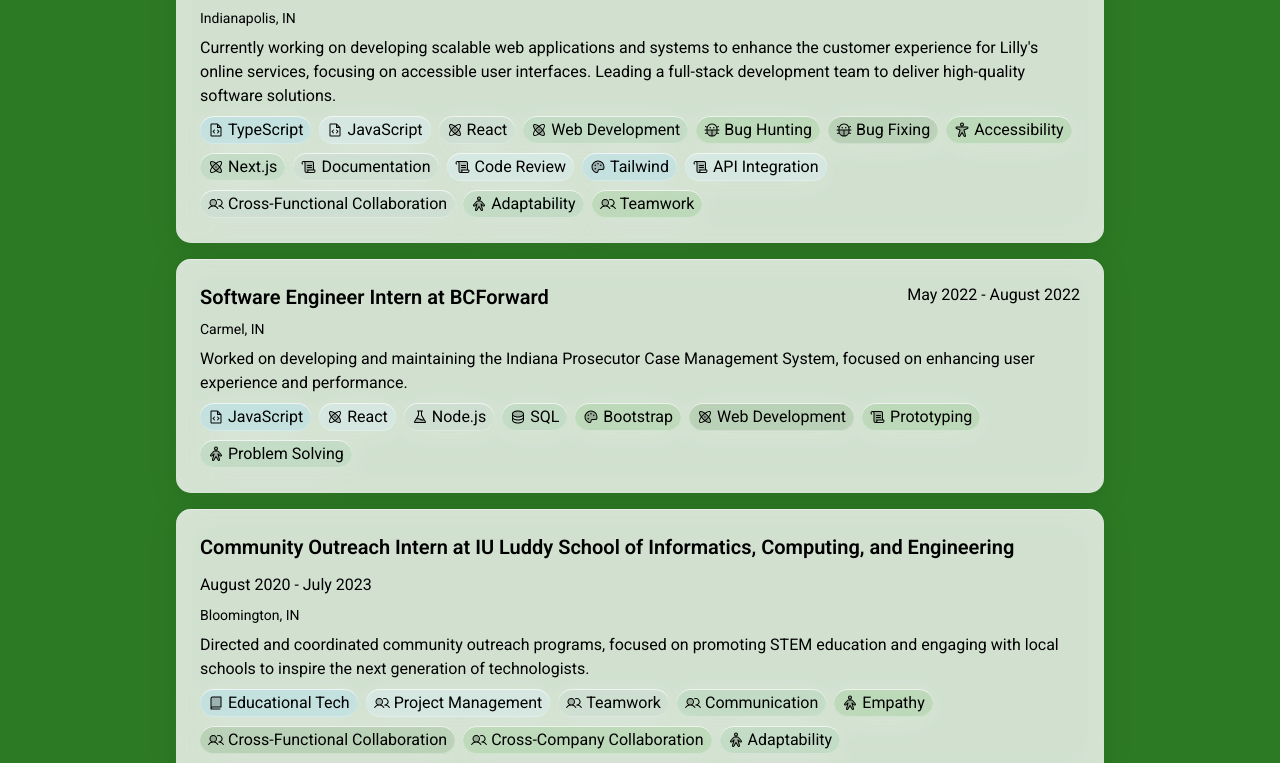
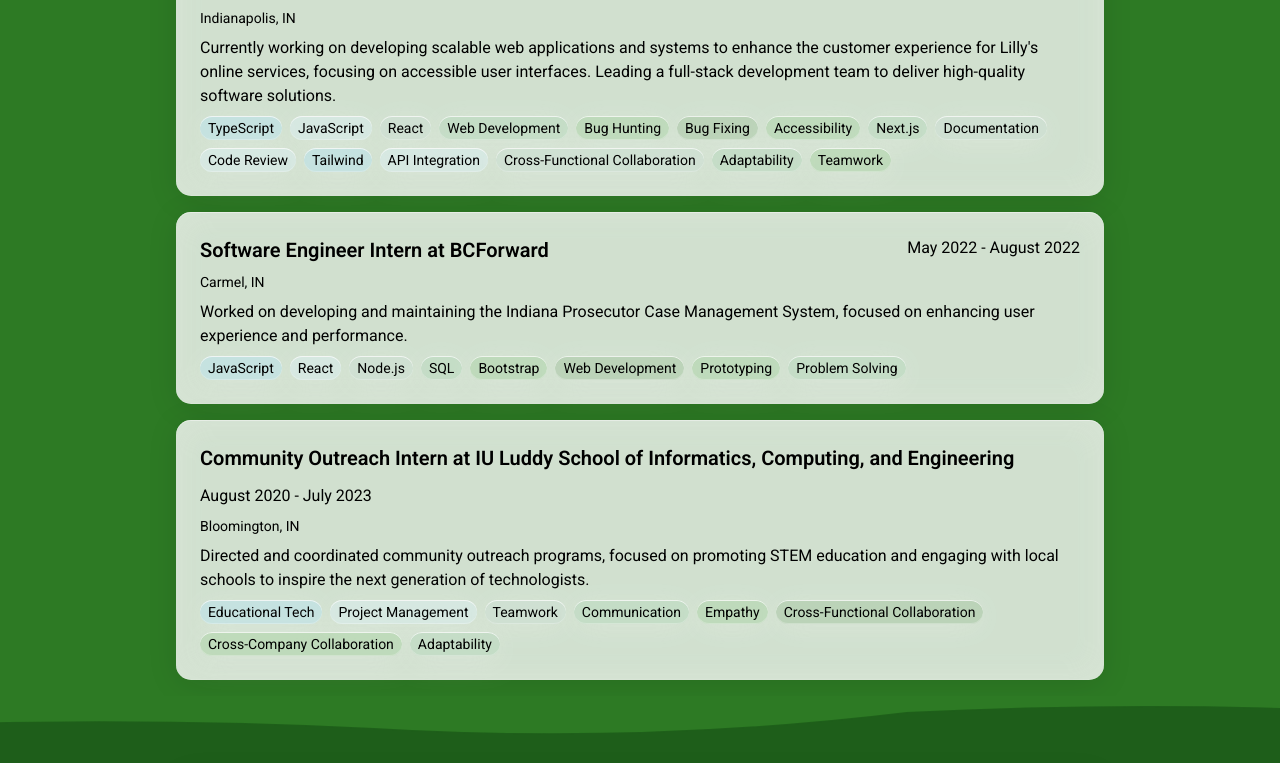
Before and after one commit to vtlanglois/portfolio-v2, a Next.js app: page / in a window 1280 px wide. Shown: the part 1686-2449 px from the top of the page. Built offline with nearby package versions, Linux system fonts and the light colour scheme.

Commit message:
style: hide tag icons, reduce text size

```diff
--- a/src/components/ui/Tag/index.tsx
+++ b/src/components/ui/Tag/index.tsx
@@ -1,4 +1,5 @@
 import { TagItem } from "@/types/tagTypes";
+import { Icon } from "@phosphor-icons/react";
 import {
   PersonArmsSpreadIcon,
   RobotIcon,
@@ -28,35 +29,34 @@ import {
 } from "@phosphor-icons/react/dist/ssr";
 
 const variantIcons = {
-  tech: <FlaskIcon weight="duotone" className="inline-block" />,
-  human: <PersonIcon weight="duotone" className="inline-block" />,
-  topic: <ScrollIcon weight="duotone" className="inline-block" />,
-  tool: <WrenchIcon weight="duotone" className="inline-block" />,
-  hobby: <StarIcon weight="duotone" className="inline-block" />,
+  tech: FlaskIcon,
+  human: PersonIcon,
+  topic: ScrollIcon,
+  tool: WrenchIcon,
+  hobby: StarIcon,
 };
 
 
 const icons = {
-  a11y: <PersonArmsSpreadIcon weight="duotone" className="inline-block" />,
-  robot: <RobotIcon weight="duotone" className="inline-block" />,
-  atom: <AtomIcon weight="duotone" className="inline-block" />,
-  palette: <PaletteIcon weight="duotone" className="inline-block" />,
-  figma: <FigmaLogoIcon weight="duotone" className="inline-block" />,
-  git: <GitMergeIcon weight="duotone" className="inline-block" />,
-  github: <GithubLogoIcon weight="duotone" className="inline-block" />,
-  "file-code": <FileCodeIcon weight="duotone" className="inline-block" />,
-  browser: <BrowserIcon weight="duotone" className="inline-block" />,
-  circuit: <CircuitryIcon weight="duotone" className="inline-block" />,
-  users: <UsersIcon weight="duotone" className="inline-block" />,
-  db: <DatabaseIcon weight="duotone" className="inline-block" />,
-  controller: <GameControllerIcon weight="duotone" className="inline-block" />,
-  bug: <BugIcon weight="duotone" className="inline-block" />,
-  lego: <LegoIcon weight="duotone" className="inline-block" />,
-  "potted-plant": <PottedPlantIcon weight="duotone" className="inline-block" />,
-  hiking: <PersonSimpleHikeIcon weight="duotone" className="inline-block" />,
-  cooking: <CookingPotIcon weight="duotone" className="inline-block" />,
-  song: <MusicNoteIcon weight="duotone" className="inline-block" />,
-  book: <BookIcon weight="duotone" className="inline-block" />,
+  a11y: PersonArmsSpreadIcon,
+  robot: RobotIcon,
+  atom: AtomIcon,
+  palette: PaletteIcon,
+  figma: FigmaLogoIcon,
+  git: GitMergeIcon,
+  github: GithubLogoIcon,
+  "file-code": BrowserIcon,
+  circuit: CircuitryIcon,
+  users: UsersIcon,
+  db: DatabaseIcon,
+  controller: GameControllerIcon,
+  bug: BugIcon,
+  lego: LegoIcon,
+  "potted-plant": PottedPlantIcon,
+  hiking: PersonSimpleHikeIcon,
+  cooking: CookingPotIcon,
+  song: MusicNoteIcon,
+  book: BookIcon,
 };
 
 export default function Tag({
@@ -65,19 +65,22 @@ export default function Tag({
   tag: TagItem;
 }) {
   const selectedIcon = () => {
+    let IconComponent: Icon;
     if (tag.icon && tag.icon in icons) {
-      return icons[tag.icon as keyof typeof icons];
+      IconComponent = icons[tag.icon as keyof typeof icons];
+      return <IconComponent weight="duotone" className="inline-block" />
     }
-    return variantIcons[tag.variant ?? "tool"];
+      IconComponent = variantIcons[tag.variant ?? "tool"];
+   return <IconComponent weight="duotone" className="inline-block" />
   };
 
   return (
     <span
       className={
-        "tag rounded-full  px-2 py-0.5 inline-flex items-center gap-1"
+        "tag rounded-full  px-2 py-0.5 inline-flex items-center gap-1 text-sm"
       }
     >
-      {selectedIcon()}
+      {/* {selectedIcon()} */}
       {tag.text}
     </span>
   );
```
